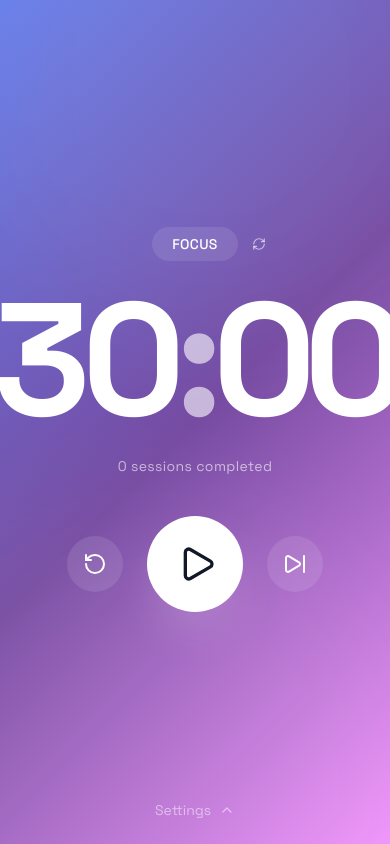
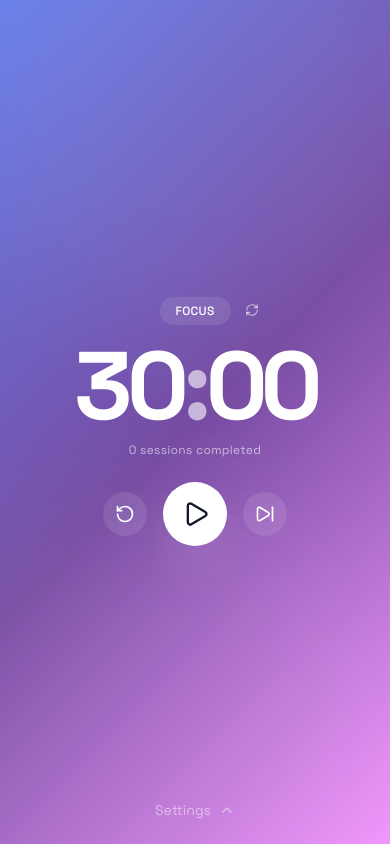
Before and after one commit to qquentinv/pomodoro, a Next.js app: page / in a window 390 px wide. Built offline with nearby package versions, Linux system fonts and the light colour scheme.

Commit message:
fix: adjust responsive size

```diff
--- a/app/page.tsx
+++ b/app/page.tsx
@@ -174,7 +174,7 @@ export default function Pomodoro() {
 
   return (
     <div
-      className="min-h-screen flex flex-col items-center justify-center text-white relative overflow-hidden transition-all duration-1000"
+      className="fixed inset-0 flex flex-col items-center justify-center text-white overflow-hidden transition-all duration-1000"
       style={{ background: isWork ? theme.work : theme.break }}
     >
       {/* Decorative circles */}
@@ -184,8 +184,8 @@ export default function Pomodoro() {
       {/* Main content */}
       <div className="relative z-10 flex flex-col items-center">
         {/* Mode badge */}
-        <div className="mb-6 relative">
-          <span className="px-5 py-2 rounded-full bg-white/10 backdrop-blur-sm text-sm font-medium tracking-wide uppercase">
+        <div className="mb-4 sm:mb-6 relative">
+          <span className="px-4 py-1.5 sm:px-5 sm:py-2 rounded-full bg-white/10 backdrop-blur-sm text-xs sm:text-sm font-medium tracking-wide uppercase">
             {isWork ? "Focus" : "Break"}
           </span>
           <button
@@ -204,42 +204,42 @@ export default function Pomodoro() {
         </div>
 
         {/* Timer */}
-        <div className={`text-[10rem] sm:text-[12rem] md:text-[14rem] font-bold leading-none tracking-tighter tabular-nums ${isActive ? "animate-pulse-slow" : ""}`}>
+        <div className={`text-[6rem] sm:text-[10rem] md:text-[14rem] font-bold leading-none tracking-tighter tabular-nums ${isActive ? "animate-pulse-slow" : ""}`}>
           {String(minutes).padStart(2, "0")}
           <span className="opacity-60">:</span>
           {String(seconds).padStart(2, "0")}
         </div>
 
         {/* Sessions counter */}
-        <p className="mt-4 text-white/60 text-sm tracking-wide">
+        <p className="mt-2 sm:mt-4 text-white/60 text-xs sm:text-sm tracking-wide">
           {sessions} session{sessions !== 1 ? "s" : ""} completed
         </p>
 
         {/* Controls */}
-        <div className="flex items-center gap-6 mt-10">
+        <div className="flex items-center gap-4 sm:gap-6 mt-6 sm:mt-10">
           <button
             onClick={fullReset}
-            className="w-14 h-14 rounded-full bg-white/10 hover:bg-white/20 flex items-center justify-center transition-all hover:scale-110"
+            className="w-11 h-11 sm:w-14 sm:h-14 rounded-full bg-white/10 hover:bg-white/20 flex items-center justify-center transition-all hover:scale-110"
           >
-            <RotateCcw className="w-6 h-6" />
+            <RotateCcw className="w-5 h-5 sm:w-6 sm:h-6" />
           </button>
 
           <button
             onClick={toggleTimer}
-            className="w-24 h-24 rounded-full bg-white shadow-2xl shadow-white/20 flex items-center justify-center transition-all hover:scale-105 active:scale-95"
+            className="w-16 h-16 sm:w-24 sm:h-24 rounded-full bg-white shadow-2xl shadow-white/20 flex items-center justify-center transition-all hover:scale-105 active:scale-95"
           >
             {isActive ? (
-              <Pause className="w-10 h-10 text-gray-900" />
+              <Pause className="w-7 h-7 sm:w-10 sm:h-10 text-gray-900" />
             ) : (
-              <Play className="w-10 h-10 text-gray-900 ml-1" />
+              <Play className="w-7 h-7 sm:w-10 sm:h-10 text-gray-900 ml-0.5 sm:ml-1" />
             )}
           </button>
 
           <button
-            onClick={switchMode}
-            className="w-14 h-14 rounded-full bg-white/10 hover:bg-white/20 flex items-center justify-center transition-all hover:scale-110"
+            onClick={() => switchMode()}
+            className="w-11 h-11 sm:w-14 sm:h-14 rounded-full bg-white/10 hover:bg-white/20 flex items-center justify-center transition-all hover:scale-110"
           >
-            <SkipForward className="w-6 h-6" />
+            <SkipForward className="w-5 h-5 sm:w-6 sm:h-6" />
           </button>
         </div>
       </div>
@@ -247,7 +247,8 @@ export default function Pomodoro() {
       {/* Settings toggle */}
       <button
         onClick={() => setShowSettings(!showSettings)}
-        className="absolute bottom-6 left-1/2 -translate-x-1/2 flex items-center gap-2 text-white/50 hover:text-white/80 text-sm transition-all"
+        className="absolute left-1/2 -translate-x-1/2 flex items-center gap-2 text-white/50 hover:text-white/80 text-sm transition-all"
+        style={{ bottom: "calc(1.5rem + env(safe-area-inset-bottom))" }}
       >
         Settings
         {showSettings ? <ChevronDown className="w-4 h-4" /> : <ChevronUp className="w-4 h-4" />}
@@ -267,7 +268,7 @@ export default function Pomodoro() {
           <ChevronDown className="w-4 h-4" />
           Close
         </button>
-        <div className="max-w-md mx-auto p-6 pt-10 pb-8">
+        <div className="max-w-md mx-auto p-6 pt-10 pb-8" style={{ paddingBottom: "calc(2rem + env(safe-area-inset-bottom))" }}>
           {/* Duration controls */}
           <div className="flex gap-8 justify-center mb-6">
             {/* Work duration */}
```
